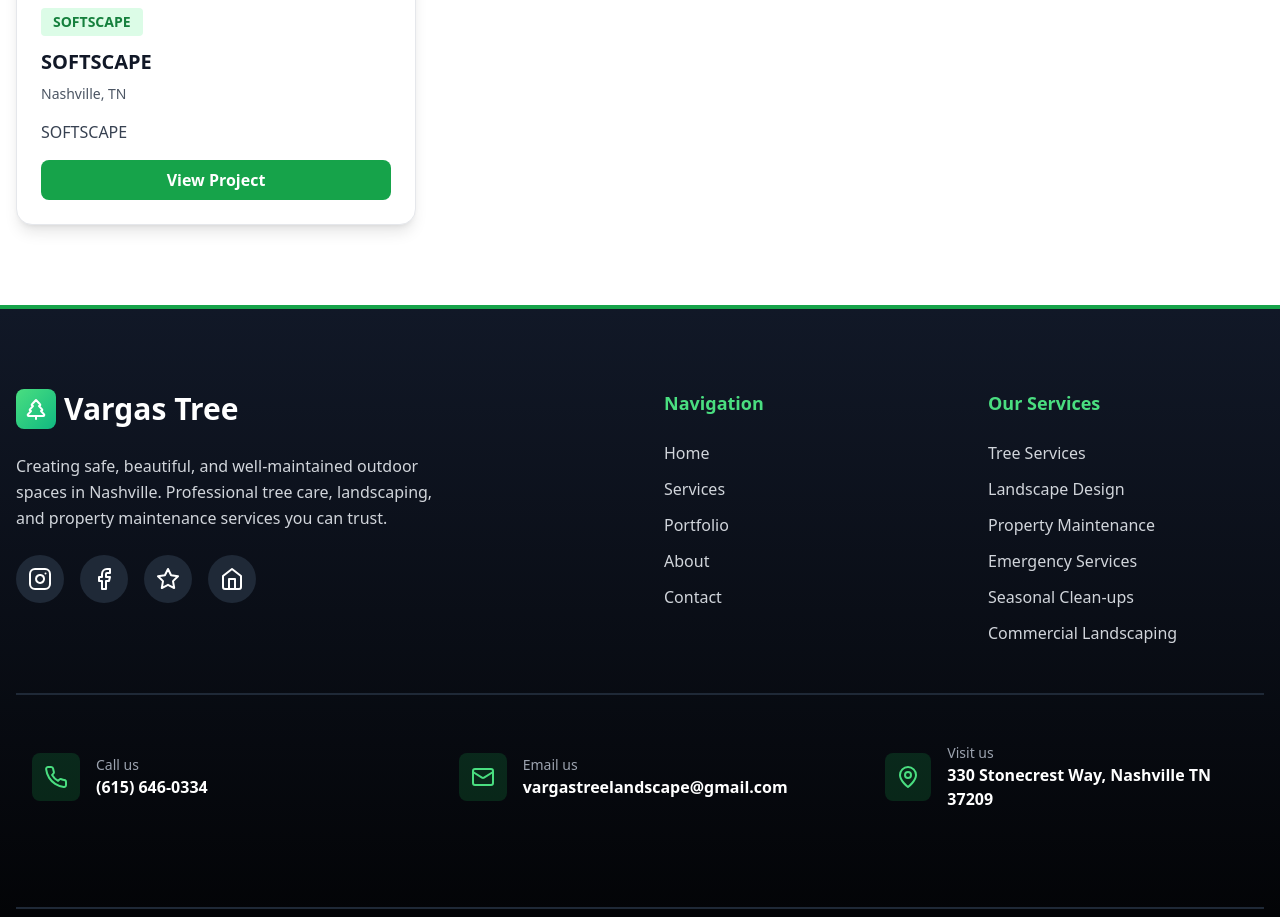
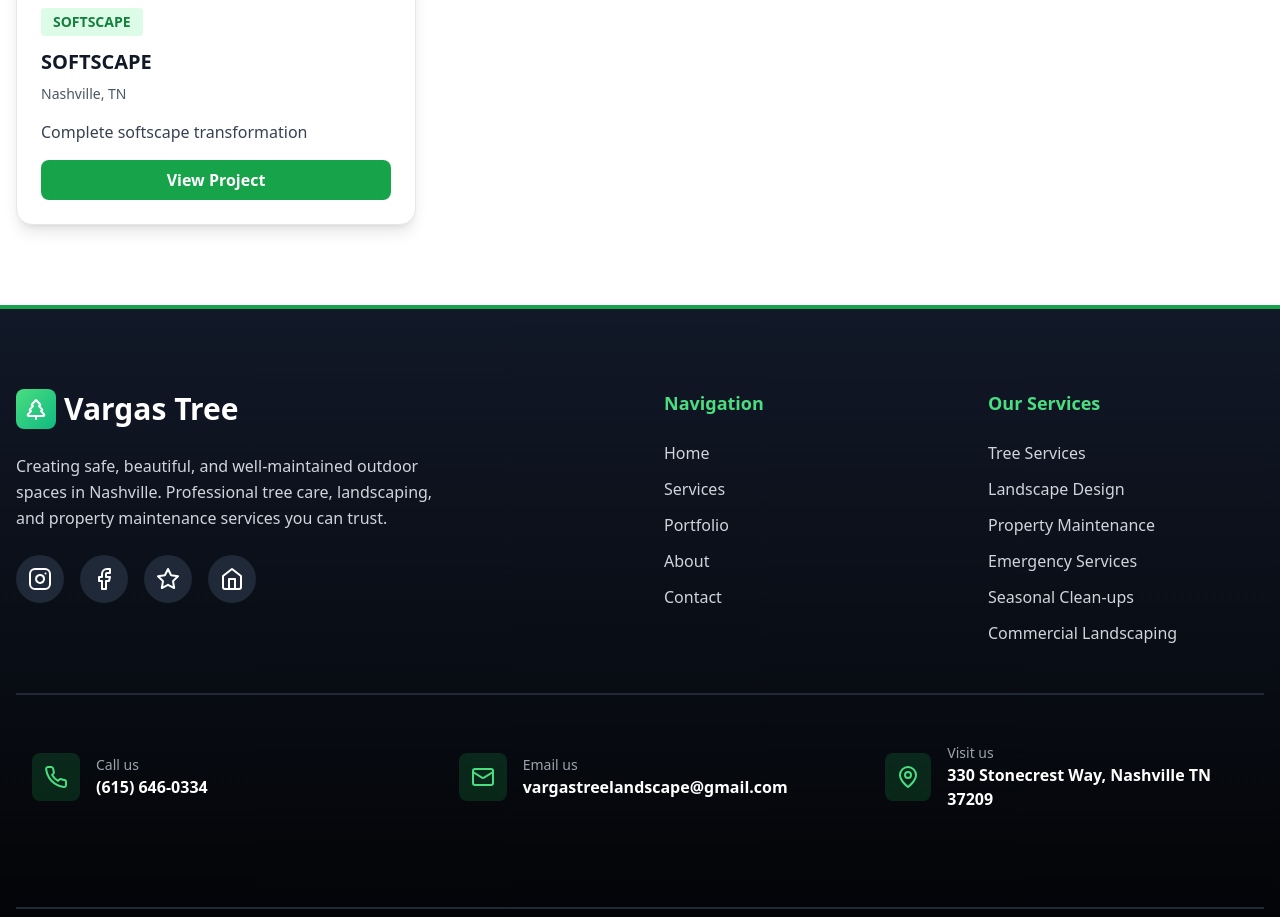
Before and after one commit to AlanF611/VARGAS-TREE-LANDSCAPE-SERVICES, a React (Vite) app: page /portfolio in a window 1280 px wide. Shown: the part 1480-2397 px from the top of the page. Built offline with nearby package versions, Linux system fonts and the light colour scheme.

Commit message:
Update description for SOFTSCAPE project

```diff
--- a/src/pages/PortfolioPage.tsx
+++ b/src/pages/PortfolioPage.tsx
@@ -49,7 +49,7 @@ const projects = [
     title: 'SOFTSCAPE',
     category: 'SOFTSCAPE',
     location: 'Nashville, TN',
-    description: 'SOFTSCAPE',
+    description: 'Complete softscape transformation',
     images: [
       '/img/4.jpg',
       '/img/4.1.jpg',
```
